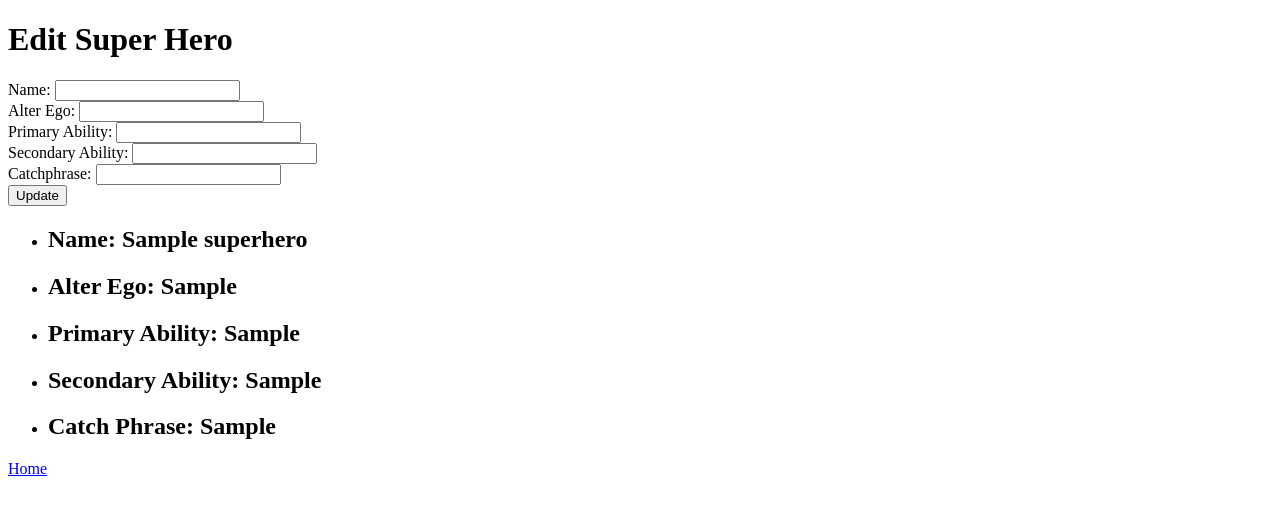
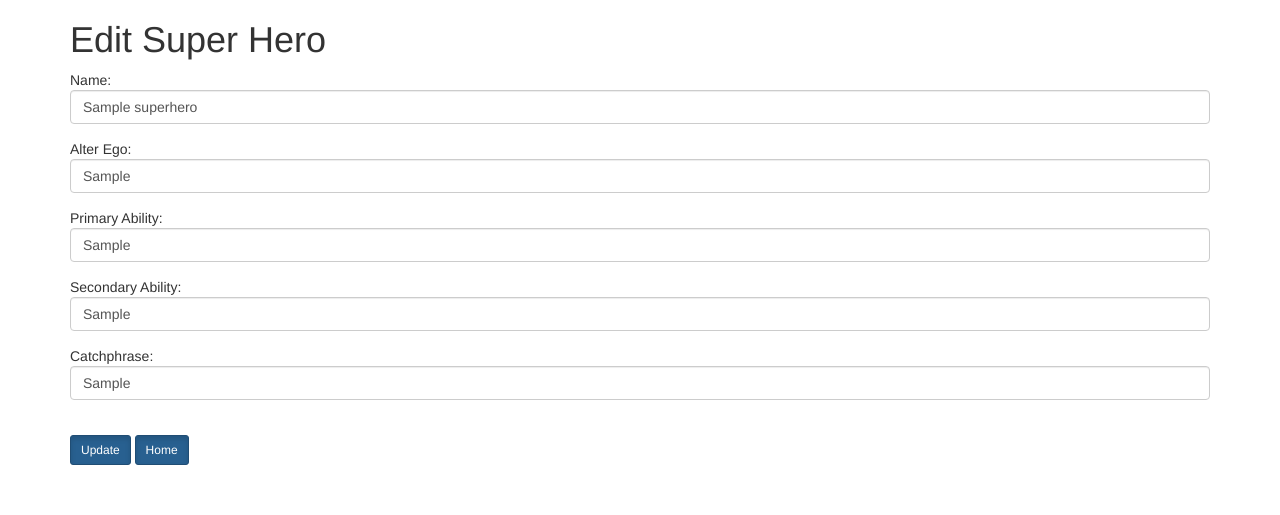
Before and after one commit to MarshallCass/superhero_project, a Django app: page /superheros/edit/1/ in a window 1280 px wide. Shown: the top 515 px of the page. Run offline with Django 3.2, Linux system fonts and the light colour scheme; tables that the repository leaves empty hold one stand-in row (values such as "Sample post"); some libraries are stand-ins or nearby versions.

Commit message:
bootstrap form styling done

```diff
--- a/superhero/superheros/templates/superheros/edit.html
+++ b/superhero/superheros/templates/superheros/edit.html
@@ -4,28 +4,44 @@
     <meta charset="UTF-8">
     <meta http-equiv="X-UA-Compatible" content="IE=edge">
     <meta name="viewport" content="width=device-width, initial-scale=1.0">
+    <link rel="stylesheet" href="https://maxcdn.bootstrapcdn.com/bootstrap/3.4.1/css/bootstrap.min.css">
+    <script src="https://ajax.googleapis.com/ajax/libs/jquery/3.5.1/jquery.min.js"></script>
+    <script src="https://maxcdn.bootstrapcdn.com/bootstrap/3.4.1/js/bootstrap.min.js"></script>
     <title>Edit Super Hero Info</title>
+
 </head>
 <body>
+
+<div class="container">
     <h1>Edit Super Hero</h1>
-    <form action="" method="post">
-        {% csrf_token %}
-        Name: <input type="text" name="name" id="name"><br />
-        Alter Ego: <input type="text" name="alter_ego" id="alter_ego"><br />
-        Primary Ability: <input type="text" name="primary" id="primary"><br />
-        Secondary Ability: <input type="text" name="secondary" id="secondary"><br />
-        Catchphrase: <input type="text" name="catchphrase" id="catchphrase"><br />
-        <input type="submit" value="Update">
+
+    <form action="{% url 'superheros:edit' edit_hero.id %}" method="post">
+            {% csrf_token %}
+        <div class="form-group">
+            Name: <input type="text" class="form-control" name="name" id="name" value="{{edit_hero.name}}">
+        </div>
+
+        <div class="form-group">
+            Alter Ego: <input type="text" class="form-control" name="alter_ego" id="alter_ego" value="{{edit_hero.alter_ego}}">
+        </div>
+
+        <div class="form-group">
+            Primary Ability: <input type="text" class="form-control" name="primary" id="primary" value="{{edit_hero.primary_ability}}">
+        </div>
+
+        <div class="form-group">
+            Secondary Ability: <input type="text" class="form-control" name="secondary" id="secondary" value="{{edit_hero.secondary_ability}}">
+        </div>
+
+        <div class="form-group">
+            Catchphrase: <input type="text" class="form-control" name="catchphrase" id="catchphrase" value="{{edit_hero.catch_phrase}}"><br />
+        </div>
+
+        <button type="submit" class="btn btn-primary btn-sm active">Update</button>
+        <a href="{% url 'superheros:index' %}" class="btn btn-primary btn-sm active">Home</a>
+
     </form>
-    <ul>
-        <li> <h2>Name: {{edit_hero.name}}</h2> </li>
-        <li> <h2>Alter Ego: {{edit_hero.alter_ego}}</h2> </li>
-        <li> <h2>Primary Ability: {{edit_hero.primary_ability}}</h2> </li>
-        <li> <h2>Secondary Ability: {{edit_hero.secondary_ability}}</h2> </li>
-        <li> <h2>Catch Phrase: {{edit_hero.catch_phrase}}</h2> </li>
-    </ul>
-
-    <a href="{% url 'superheros:index' %}"> Home</a>
+</div>
 
 </body>
 </html>
--- a/superhero/superheros/urls.py
+++ b/superhero/superheros/urls.py
@@ -8,5 +8,6 @@ urlpatterns = [
     path('<int:hero_id>/', views.detail, name='detail'),
     path('new/', views.create, name='create'),
     path('edit/<int:hero_id>/', views.edit, name='edit'),
+    path('delete/<int:hero_id>/', views.delete, name='delete'),
 
 ]
--- a/superhero/superheros/views.py
+++ b/superhero/superheros/views.py
@@ -34,20 +34,30 @@ def create(request):
         return render(request, 'superheros/create.html')
 
 def edit(request, hero_id):
-    edit_hero = Superhero.objects.get(pk=hero_id)
-    context = {
-        'edit_hero': edit_hero
-    }
     if request.method == "POST":
-        # save the form contents
-        # return to index
-        name = request.POST.get('name')
-        alter_ego = request.POST.get('alter_ego')
-        primary = request.POST.get('primary')
-        secondary = request.POST.get('secondary')
-        catchphrase = request.POST.get('catchphrase')
-        edit_hero = Superhero(name=name, alter_ego=alter_ego, primary_ability=primary, secondary_ability=secondary, catch_phrase=catchphrase)
+        edit_hero = Superhero.objects.get(pk=hero_id)
+        edit_hero.name = request.POST.get('name')
+        edit_hero.alter_ego = request.POST.get('alter_ego')
+        edit_hero.primary_ability = request.POST.get('primary')
+        edit_hero.secondary_ability = request.POST.get('secondary')
+        edit_hero.catch_phrase = request.POST.get('catchphrase')
         edit_hero.save()
+        return HttpResponseRedirect(reverse('superheros:detail', kwargs={'hero_id':edit_hero.id}))
+    else:
+        edit_hero = Superhero.objects.get(pk=hero_id)
+        context = {
+            'edit_hero': edit_hero
+        }
+        return render(request, 'superheros/edit.html', context)
+
+def delete(request, hero_id):
+    if request.method == "POST":
+        delete_hero = Superhero.objects.get(pk=hero_id)
+        delete_hero.delete()
         return HttpResponseRedirect(reverse('superheros:index'))
     else:
-        return render(request, 'superheros/edit.html', context)
+        delete_hero = Superhero.objects.get(pk=hero_id)
+        context = {
+        'delete_hero': delete_hero
+        }
+        return render(request, 'superheros/delete.html', context)
```
Also changed, not shown: superhero/superheros/templates/superheros/create.html (+31 -6 lines), superhero/superheros/templates/superheros/delete.html (added, +32 -0 lines), superhero/superheros/templates/superheros/detail.html (+15 -7 lines), superhero/superheros/templates/superheros/index.html (+18 -2 lines), superhero/superheros/static/blankman.jpg (added).
